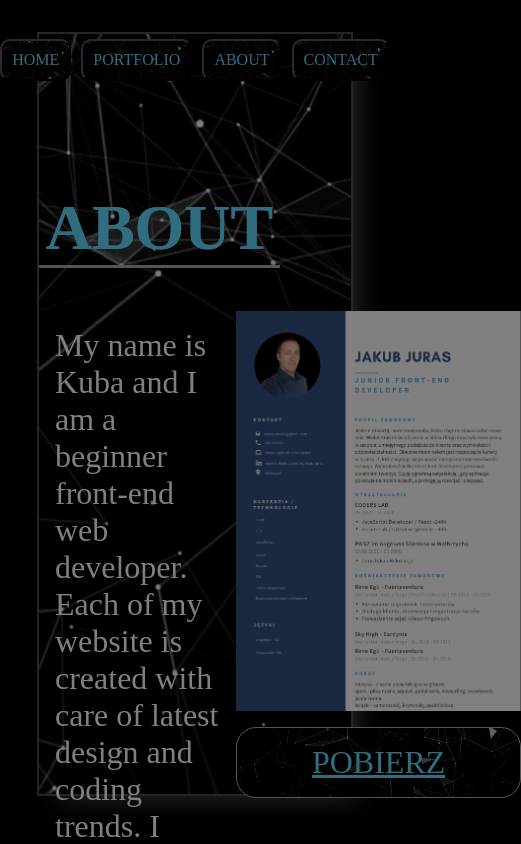
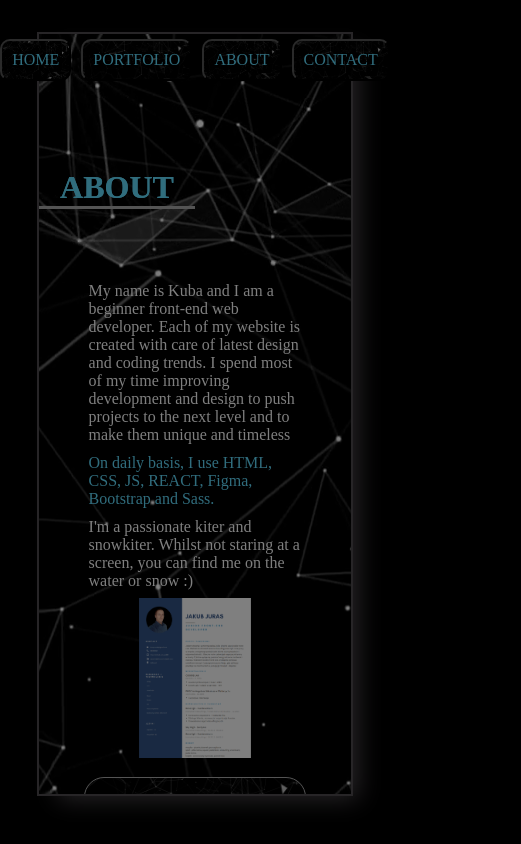
Before and after one commit to ogi009/KubaJuras, a React (Create React App) app: page /About in a window 390 px wide. Shown: the top 844 px of the page, 521 px wide, since content can reach past the window. Built offline with nearby package versions, Linux system fonts and the light colour scheme; a web font is replaced by a local one.

Commit message:
working on RWD

```diff
--- a/src/Pages/About/About.js
+++ b/src/Pages/About/About.js
@@ -29,7 +29,7 @@ const About = () => {
 
                     <div>
                         <img src={cv} alt="cv_photo"/>
-                        <Link to="/Jakub Juras CV.pdf" target="_blank" download>POBIERZ</Link>
+                        <Link to="/Jakub Juras CV.pdf" target="_blank" download>POBIERZ CV</Link>
                     </div>
                 </div>
                 <div className="el-4"></div>
--- a/src/scss/_about.scss
+++ b/src/scss/_about.scss
@@ -83,3 +83,19 @@
     color: white;
   }
 }
+@media (max-width: 800px) {
+  .el-3-about {
+    flex-direction: column;
+    overflow: auto;
+  }
+  .about p {
+    font-size: 16px;
+    margin: 5px;
+  }
+  .about img {
+    height: 10rem;
+    width: 7rem;
+    margin: 3px auto;
+  }
+
+}
--- a/src/scss/_portfolio.scss
+++ b/src/scss/_portfolio.scss
@@ -218,3 +218,26 @@
     color: white;
   }
 }
+@media (max-width: 800px) {
+  .el-1 h1 {
+    font-size:2rem;
+  }
+  .el-3 div div h1 {
+    font-size: 16px;
+  }
+  .el-3 div section div:last-child {
+    display: none;
+  }
+  .el-3 div section h2 {
+    font-size: 1rem;
+  }
+  .el-3 div section p {
+    font-size: 10px;
+  }
+  .fas {
+    font-size: 1rem;
+  }
+  .el-3 {
+    overflow: auto;
+  }
+}
```
